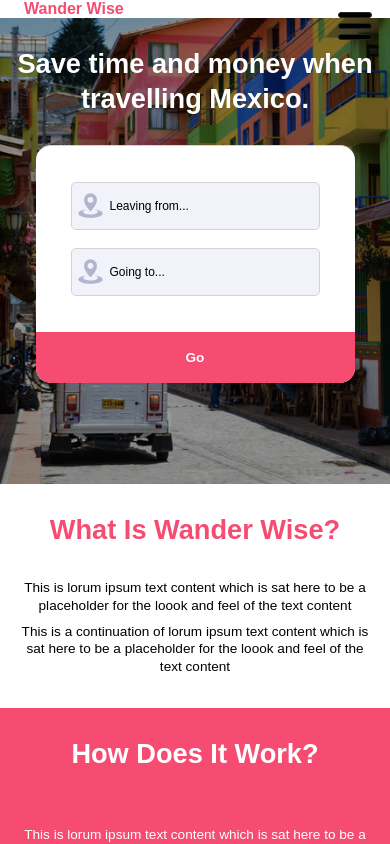
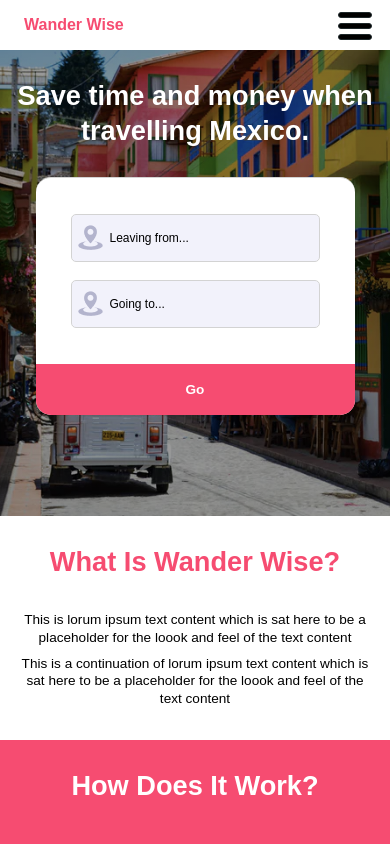
Before and after one commit to matthall8/wanderwise, a Next.js app: page / in a window 390 px wide. Shown: the top 844 px of the page. Built offline with nearby package versions, Linux system fonts and the light colour scheme; a web font is replaced by a local one.

Commit message:
Fixed header on mobile

```diff
--- a/src/sections/Header/Header.style.js
+++ b/src/sections/Header/Header.style.js
@@ -7,6 +7,10 @@ export const StyledHeader = styled.header`
   display:flex;
   justify-content:space-between;
   align-items: center;
+  height: 50px;
+  @media (min-width: 768px) {
+    height:auto;
+  }
 `;
 
 export const LogoH1 = styled.h1`
```
